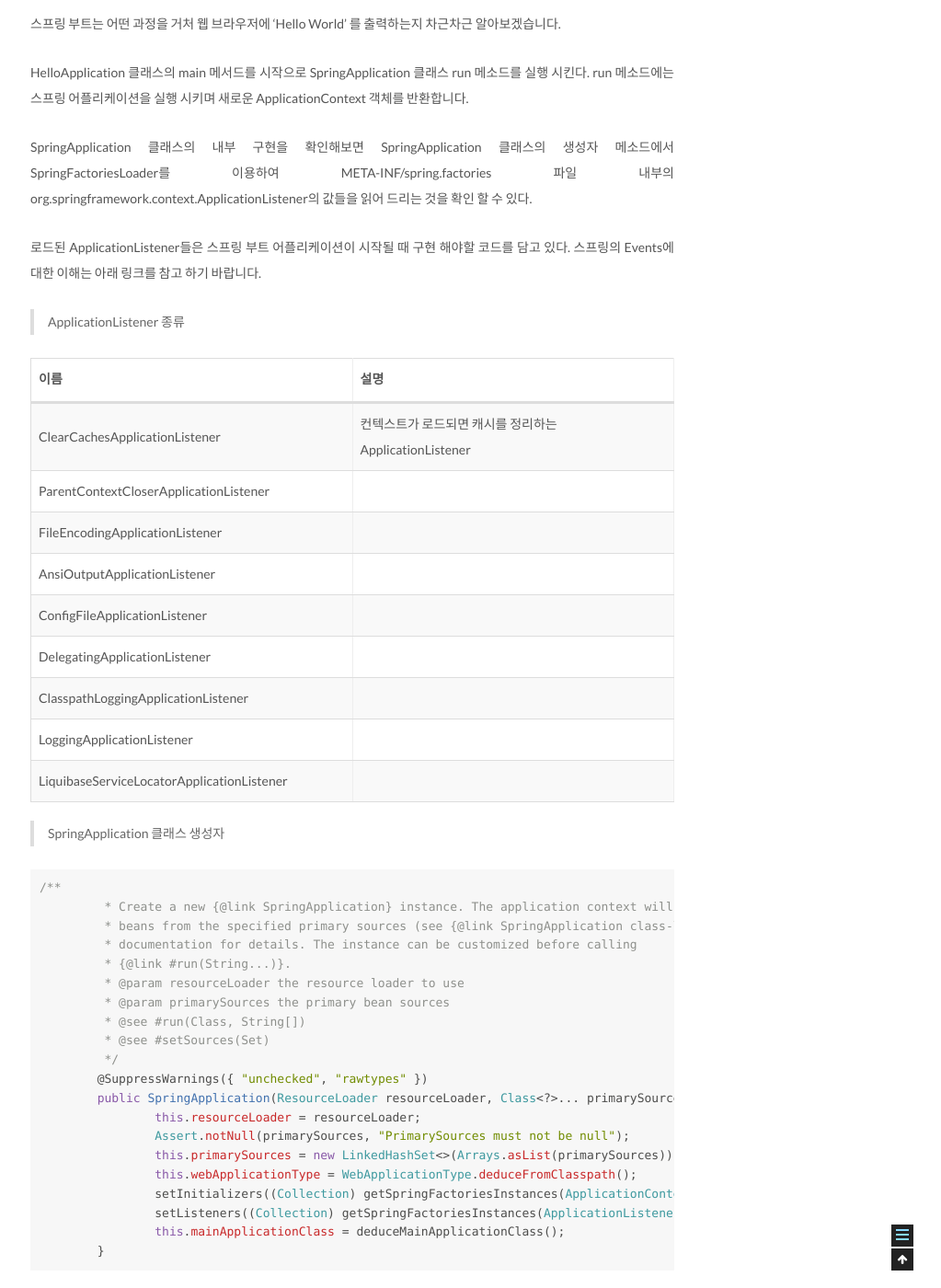
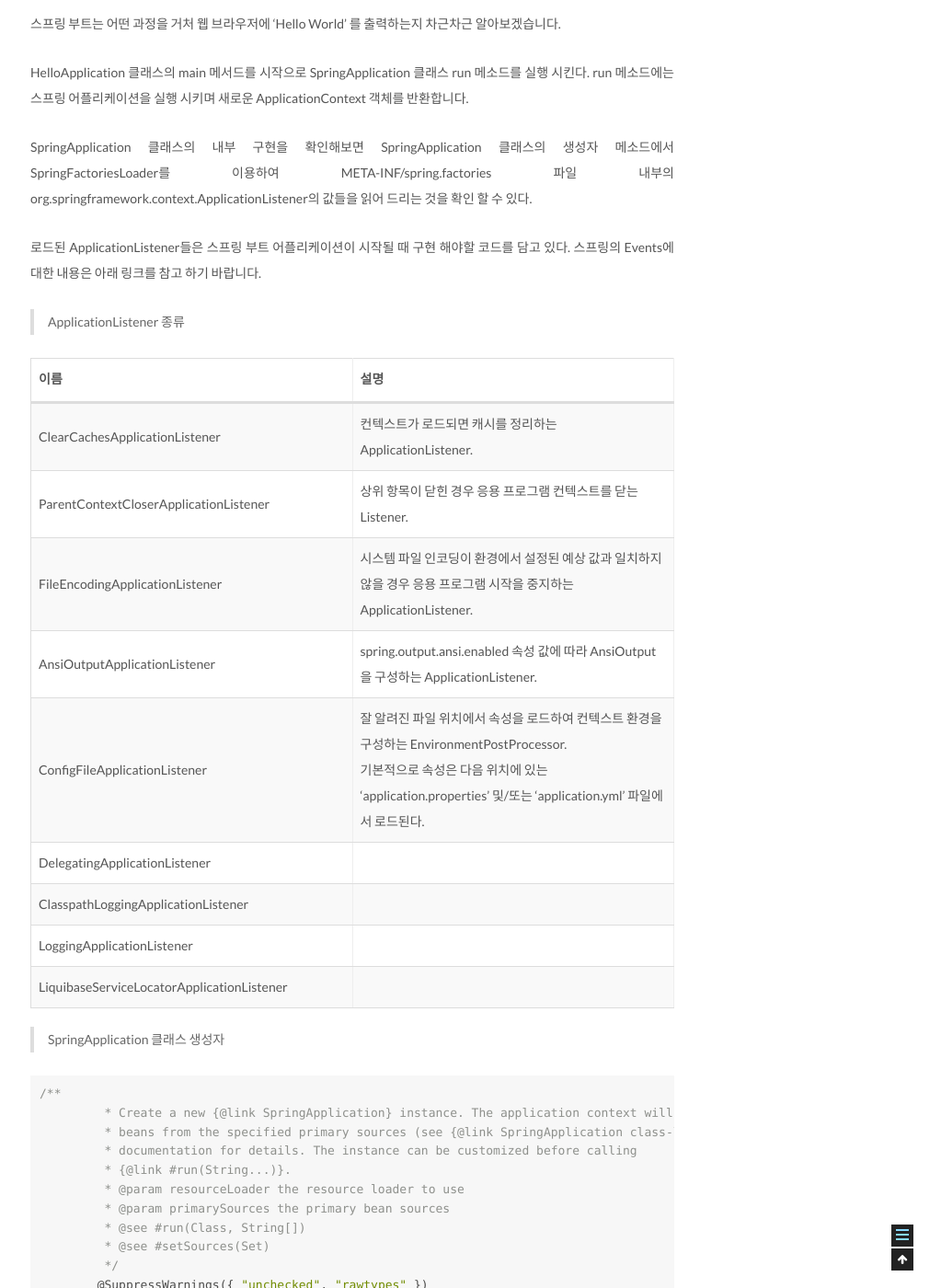
Before and after one commit to csj4032/csj4032.github.io, a Jekyll site: the page built from _posts/2019-07-22-Primavera-Chap02.md, in a window 1280 px wide and 1400 px high, scrolled down 6121 px. Shown: the whole window at 92% size, without its empty margins (257-1280 px from the left). Built offline with Jekyll 4.4.1, drawn with Linux system fonts in a browser that asks for light colours; comment, search, counter and statistics services are not loaded.

Commit message:
스프링부트 챕터 02 수정

```diff
--- a/_posts/2019-07-22-Primavera-Chap02.md
+++ b/_posts/2019-07-22-Primavera-Chap02.md
@@ -97,17 +97,17 @@ HelloApplication 클래스의 main 메서드를 시작으로 SpringApplication
 
 SpringApplication 클래스의 내부 구현을 확인해보면 SpringApplication 클래스의 생성자 메소드에서 SpringFactoriesLoader를 이용하여 META-INF/spring.factories 파일 내부의 org.springframework.context.ApplicationListener의 값들을 읽어 드리는 것을 확인 할 수 있다.
 
-로드된 ApplicationListener들은 스프링 부트 어플리케이션이 시작될 때 구현 해야할 코드를 담고 있다. 스프링의 Events에 대한 이해는 아래 링크를 참고 하기 바랍니다.
+로드된 ApplicationListener들은 스프링 부트 어플리케이션이 시작될 때 구현 해야할 코드를 담고 있다. 스프링의 Events에 대한 내용은 아래 링크를 참고 하기 바랍니다.
 
 > ApplicationListener 종류
 
 | 이름 | 설명 |
 | --- | --- |
-| ClearCachesApplicationListener | 컨텍스트가 로드되면 캐시를 정리하는 ApplicationListener |
-| ParentContextCloserApplicationListener | |
-| FileEncodingApplicationListener | |
-| AnsiOutputApplicationListener | |
-| ConfigFileApplicationListener | |
+| ClearCachesApplicationListener | 컨텍스트가 로드되면 캐시를 정리하는 ApplicationListener. |
+| ParentContextCloserApplicationListener | 상위 항목이 닫힌 경우 응용 프로그램 컨텍스트를 닫는 Listener.  |
+| FileEncodingApplicationListener | 시스템 파일 인코딩이 환경에서 설정된 예상 값과 일치하지 않을 경우 응용 프로그램 시작을 중지하는 ApplicationListener. |
+| AnsiOutputApplicationListener | spring.output.ansi.enabled 속성 값에 따라 AnsiOutput을 구성하는 ApplicationListener.  |
+| ConfigFileApplicationListener | 잘 알려진 파일 위치에서 속성을 로드하여 컨텍스트 환경을 구성하는 EnvironmentPostProcessor. <br/> 기본적으로 속성은 다음 위치에 있는 'application.properties' 및/또는 'application.yml' 파일에서 로드된다. |
 | DelegatingApplicationListener | |
 | ClasspathLoggingApplicationListener | |
 | LoggingApplicationListener | |
```
